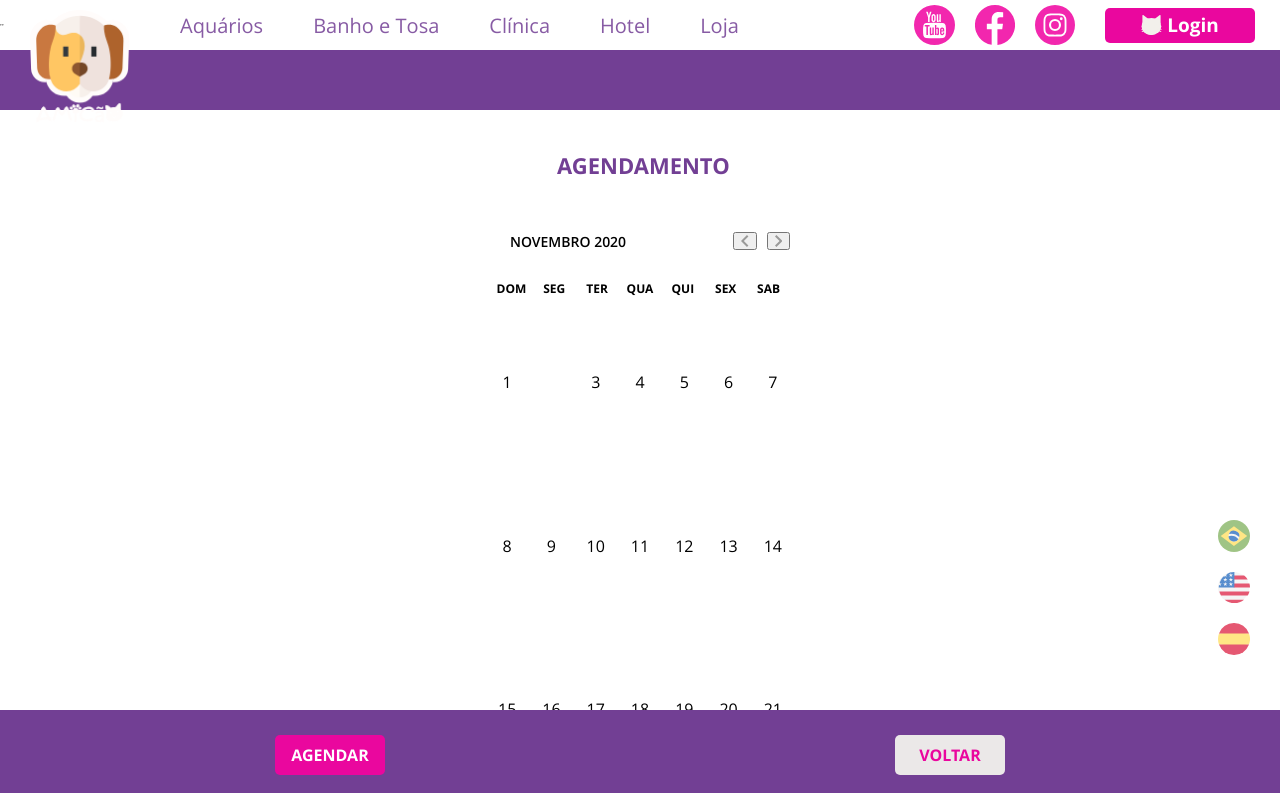
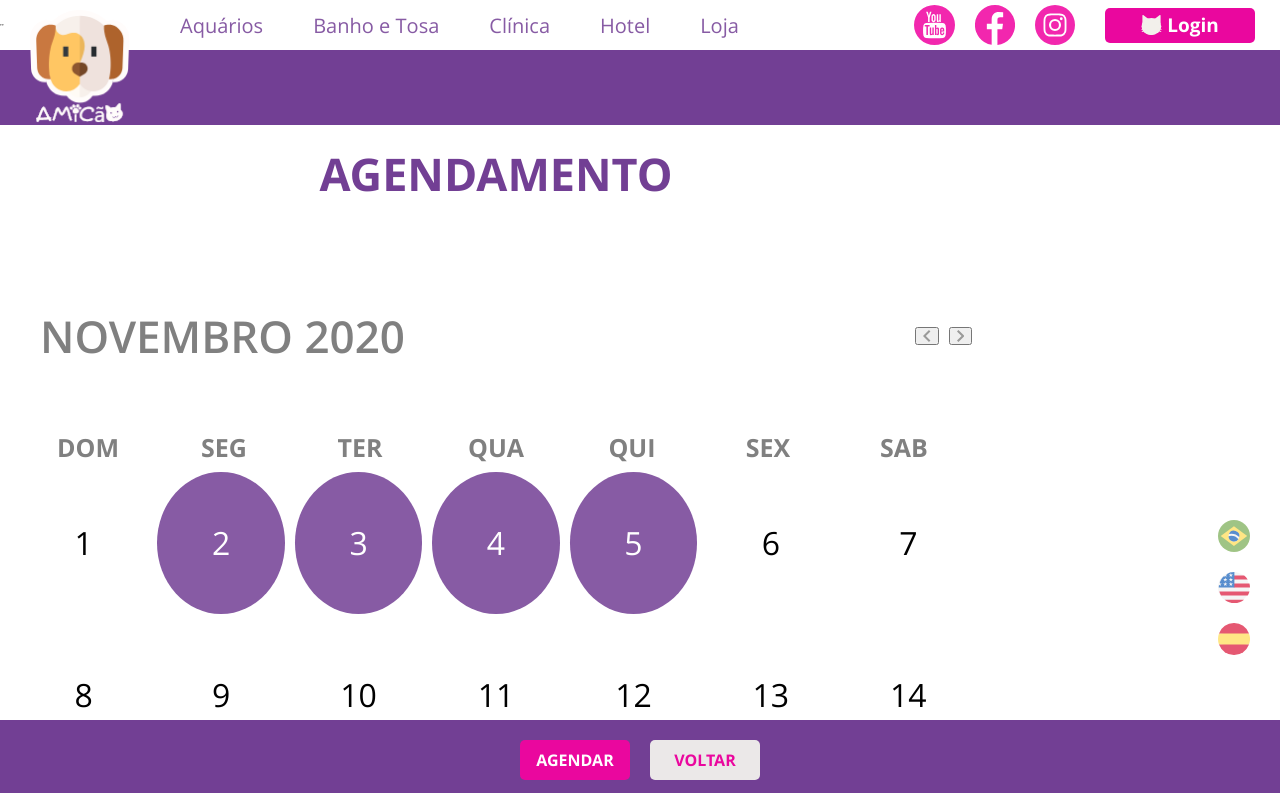
Before and after one commit to matananh/amicao-petshop, a website: page schedules-news.html in a window 1280 px wide. Shown: the top 793 px of the page. Drawn offline with nearby package versions, Linux system fonts and the light colour scheme; files that its build step writes are made by us from their sources.

Commit message:
Agendamento desktop

```diff
--- a/assets/sass/calendarnew.scss
+++ b/assets/sass/calendarnew.scss
@@ -11,72 +11,61 @@
     }
 
     main {
-
-        .headerdate {
         width: 100%;
         height: 100%;
-            position: relative;
 
 
+        .calendar {
+            width: 100%;
+            margin-top: 120px;
+            position: absolute;
+            flex-direction: column;
+            padding: 0 20px;
+            .headerdate {
+                display: flex;
+                justify-content: center;
+                margin-top: -27px;
+                margin-bottom: 45px;
+                ;
                 h1 {
-                width: 100%;
-                height: 100%;
-                margin: 0 67px;
-                top: 100px;
                     font-size: 22px;
                     font-weight: bold;
                     color: var(--purple-2);
-                position: absolute;
+
                 }
             }
-        .calendar {
-            min-width: 300px;
-            margin-top: 200px;
-            flex-direction: column;
-            padding: none;
-            top: 50px;
-
-
-
             .month {
-
                 justify-content: space-between;
                 align-items: center;
-                color: black;
+                color: gray;
                 margin-bottom: 10px;
                 text-transform: uppercase;
                 margin-top: -30px;
-
                 h2 {
-
                     font-size: 14px;
                     font-weight: 600;
                     margin-left: 20px;
                     margin-right: 10px;
                 }
-
                 nav{
-
+                    size: 15px;
                     button + button {
                         margin-left: 10px;
                     }
                 }
-                .btn-today {
-                    display: none;
-                }
-
             }
             ul {
                 margin: 0;
                 padding: 0;
             }
             .weekdays {
-
+                font-size: 15px;
                 font-weight: bold;
                 text-transform: uppercase;
-                color: var(--gray-0);
+                color: gray;
                 display: grid;
                 grid-template-columns: 1fr 1fr 1fr 1fr 1fr 1fr 1fr;
+
                 li {
                     justify-content: center;
                     padding: 8px 0;
@@ -90,7 +79,7 @@
                 grid-template-columns: repeat(7, 1fr);
                 grid-template-rows: repeat(5, 12vw);
                 grid-gap: 10px;
-                color: var(--dark-0);
+                color: black;
                 li {
                     font-size: 16px;
                     justify-content: center;
@@ -100,31 +89,26 @@
                     cursor: pointer;
                     transition:  all .1s ease-in-out;
                     &:hover {
-                        background-color: var(--button);
+                        background-color:#ccc
                     }
                     &.active {
-                        background-color: var(--button);
+                        background-color: var(--purple-3);
                         color: white;
 
                     }
                 }
 
             }
-
-        }
             .select-date {
-                width: 145px;
-                height: 19px;
-                position: absolute;
-                bottom: -55px;
-                flex-direction: row;
+                margin-top: 10px;
+                justify-content: center;
 
                 div {
 
                     font-size: 10px;
                     color: var(--purple-3);
                     flex-direction: column;
-                margin-left: 10px;
+                    margin: 10px;
                     align-items: center;
                     button {
                         width: 135px;
@@ -142,18 +126,19 @@
             }
 
         }
+
+
+    }
     form {
         footer.fixed {
             width: 100vw;
             position: fixed;
             bottom: 0;
             background-color: var(--purple-2);
-            height: 90px;
+            height: 80px;
             left: 0;
-            justify-content: space-around;
-            align-items: center;
-            padding: 20px;
-            z-index: 4;
+            justify-content: center;
+            padding: 10px;
 
             button, a {
                 min-width: 110px;
@@ -169,6 +154,7 @@
                 outline: none;
                 background-color: var(--pink-1);
                 color: white;
+                margin: 10px;
                 cursor: pointer;
 
                 border-radius: 5px;
@@ -211,12 +197,83 @@
                     background-color: gray;
                 }
             }
-
-
-
-
-
         }
     }
 
 }
+@media (min-width: 768px) {
+    #align {
+        main {
+            .calendar {
+                max-width: 768px;
+                .headerdate {
+
+                    h1 {
+                        font-size: 45px;
+                        margin-top: 0;
+                        margin-bottom: 0;
+                    }
+                }
+                .month {
+                    margin: 20px 0;
+                    h2 {
+                        font-size: 30px;
+                    }
+
+
+                }
+                .weekdays {
+                    li {
+                        font-size: 21px;
+                        font-weight: bold;
+                    }
+                }
+                .days {
+                    grid-template-rows: repeat(5, calc(992px / 7));
+                    li {
+                        font-size: 25px;
+                    }
+                }
+            }
+        }
+    }
+}
+@media (min-width: 992px) {
+    #align {
+        .negativelogo {
+            height: 75px;
+
+        }
+        main {
+            .calendar {
+                max-width: 992px;
+                .headerdate {
+
+                    h1 {
+                        font-size: 45px;
+                    }
+                }
+                .month {
+                    margin: 20px 0;
+                    h2 {
+                        font-size: 44px;
+                    }
+
+
+                }
+                .weekdays {
+                    li {
+                        font-size: 25px;
+                        font-weight: bold;
+                    }
+                }
+                .days {
+                    grid-template-rows: repeat(5, calc(992px / 7));
+                    li {
+                        font-size: 32px;
+                    }
+                }
+            }
+        }
+    }
+}
--- a/schedules-news.html
+++ b/schedules-news.html
@@ -74,10 +74,11 @@
         </div>
 
     <main>
+
+        <div class="calendar">
             <header class="headerdate">
                 <h1>AGENDAMENTO</h1>
             </header>
-        <div class="calendar">
             <div class="month">
                 <h2>Novembro 2020</h2>
                 <nav>
@@ -102,9 +103,9 @@
 
                 <li>1</li>
                 <li class="active">2</li>
-                <li>3</li>
-                <li>4</li>
-                <li class='selected'>5</li>
+                <li class="active">3</li>
+                <li class="active">4</li>
+                <li class="active">5</li>
                 <li>6</li>
                 <li>7</li>
                 <li>8</li>
@@ -137,10 +138,6 @@
                 <li class="month-next">5</li>
 
             </ul>
-
-        </div>
-
-
             <form class="select-date">
 
                 <div>
@@ -153,6 +150,11 @@
 
                 </div>
             </form>
+
+        </div>
+
+
+
 
     </main>
     <form action="schedules-time-options.html">
```
Lines whose indentation alone changed are shown as unchanged.
